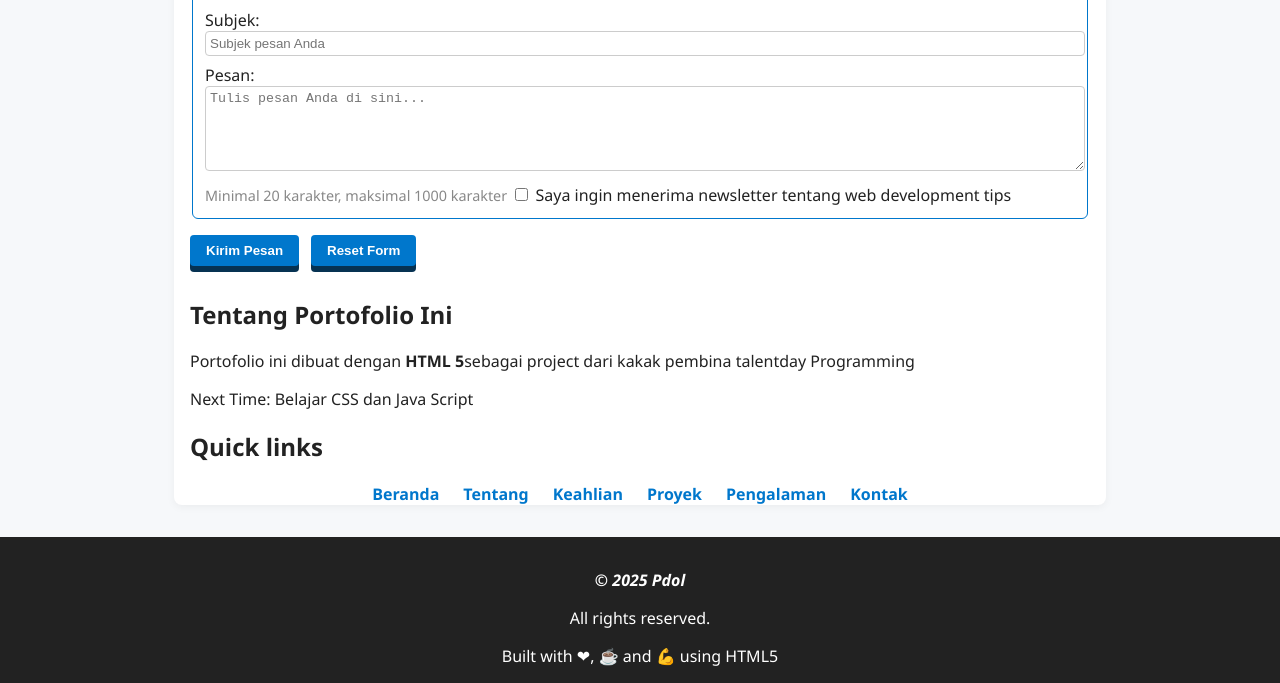
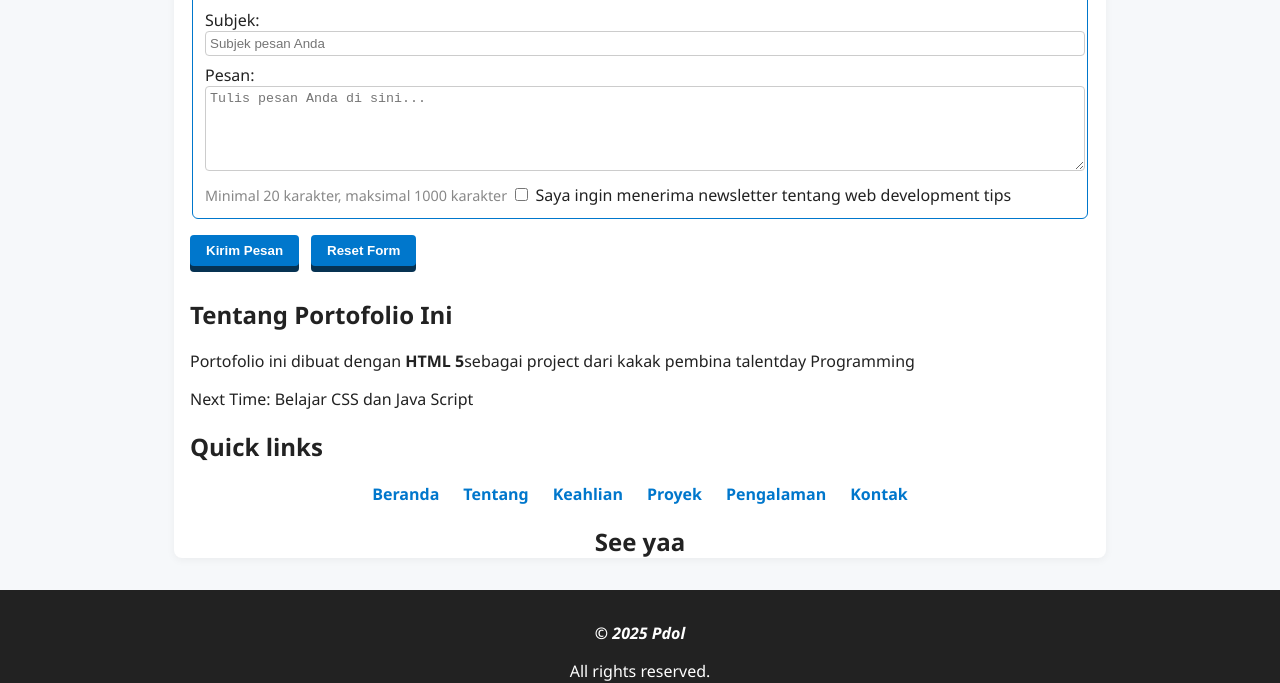
Before and after one commit to fi-suffix/fi-suffix.github.io, a plain HTML site: page index.html in a window 1280 px wide. Shown: the part 3505-4188 px from the top of the page. Drawn offline with Linux system fonts and the light colour scheme.

Commit message:
kasih see ya di bawah

```diff
--- a/index.html
+++ b/index.html
@@ -286,6 +286,7 @@
         </ul>
       </nav>
 
+      <h2 style="text-align: center;">See yaa</h2>
     </main>
 
     <footer class="footer">
```
